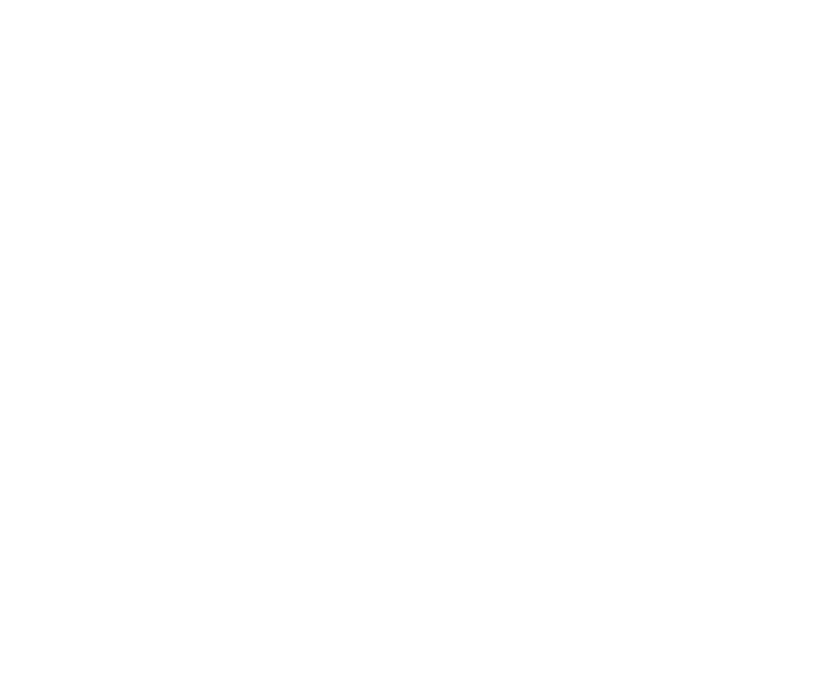
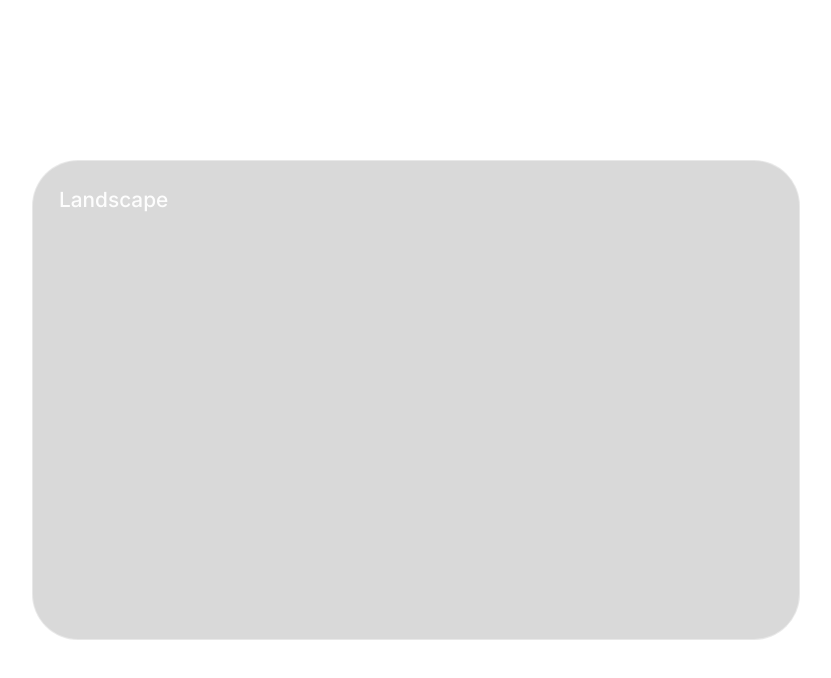
Before and after one commit to KelvinQiu802/landscape, a Next.js app: page /en in a window 1280 px wide. Shown: the top 678 px of the page, without its empty margins (224-1055 px from the left). Built offline with nearby package versions, Linux system fonts and the light colour scheme.

Commit message:
refactor: move video player to a wrapper

```diff
--- a/src/app/[locale]/components/MainApp.tsx
+++ b/src/app/[locale]/components/MainApp.tsx
@@ -1,33 +1,13 @@
-'use client';
-
-import VideoBackground, { VideoProps } from './VideoBackground';
-import { OnProgressProps } from 'react-player/base';
-import style from './MainApp.module.css';
+import { useTranslations } from 'next-intl';
+import TopLayer from './TopLayer';
+import VideoPlayerWrapper from './VideoPlayerWrapper';
 
 export default function MainApp() {
-  const onVideoReady = () => {};
-  const onVideoProgress = (state: OnProgressProps) => {};
-  const onVideoEnded = () => {};
-  const onVideoError = () => {};
-
-  const mouseAccess = false;
-
-  const videoConfig: VideoProps = {
-    playing: true,
-    mute: true,
-    loop: false,
-    controls: false,
-    volume: 1,
-    url: 'https://www.youtube.com/watch?v=u9vK5utTcxE',
-    onVideoReady,
-    onVideoEnded,
-    onVideoError,
-    onVideoProgress,
-  };
-
+  const t = useTranslations('Index');
   return (
-    <div className={`${style.video} ${!mouseAccess && style.disabledMouse}`}>
-      <VideoBackground {...videoConfig} />
-    </div>
+    <>
+      <TopLayer window-title={t('appName')} />
+      <VideoPlayerWrapper />
+    </>
   );
 }
--- /dev/null
+++ b/src/app/[locale]/components/VideoPlayerWrapper.tsx
@@ -0,0 +1,36 @@
+'use client';
+
+import React from 'react';
+import style from './MainApp.module.css';
+import VideoBackground from './VideoBackground';
+import { OnProgressProps } from 'react-player/base';
+import { VideoProps } from './VideoBackground';
+
+function VideoPlayerWrapper() {
+  const onVideoReady = () => {};
+  const onVideoProgress = (state: OnProgressProps) => {};
+  const onVideoEnded = () => {};
+  const onVideoError = () => {};
+
+  const mouseAccess = false;
+
+  const videoConfig: VideoProps = {
+    playing: true,
+    mute: true,
+    loop: false,
+    controls: false,
+    volume: 1,
+    url: 'https://www.youtube.com/watch?v=u9vK5utTcxE',
+    onVideoReady,
+    onVideoEnded,
+    onVideoError,
+    onVideoProgress,
+  };
+  return (
+    <div className={`${style.video} ${!mouseAccess && style.disabledMouse}`}>
+      <VideoBackground {...videoConfig} />
+    </div>
+  );
+}
+
+export default VideoPlayerWrapper;
```
